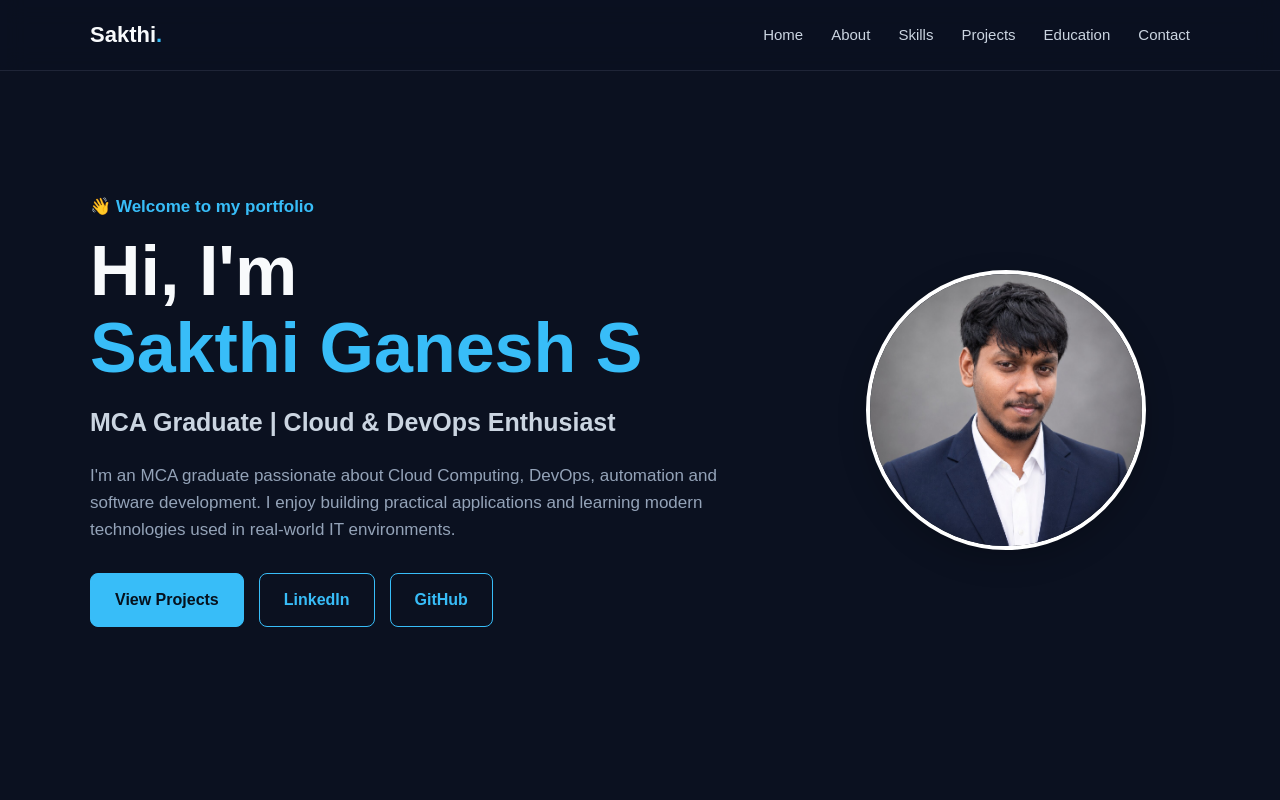
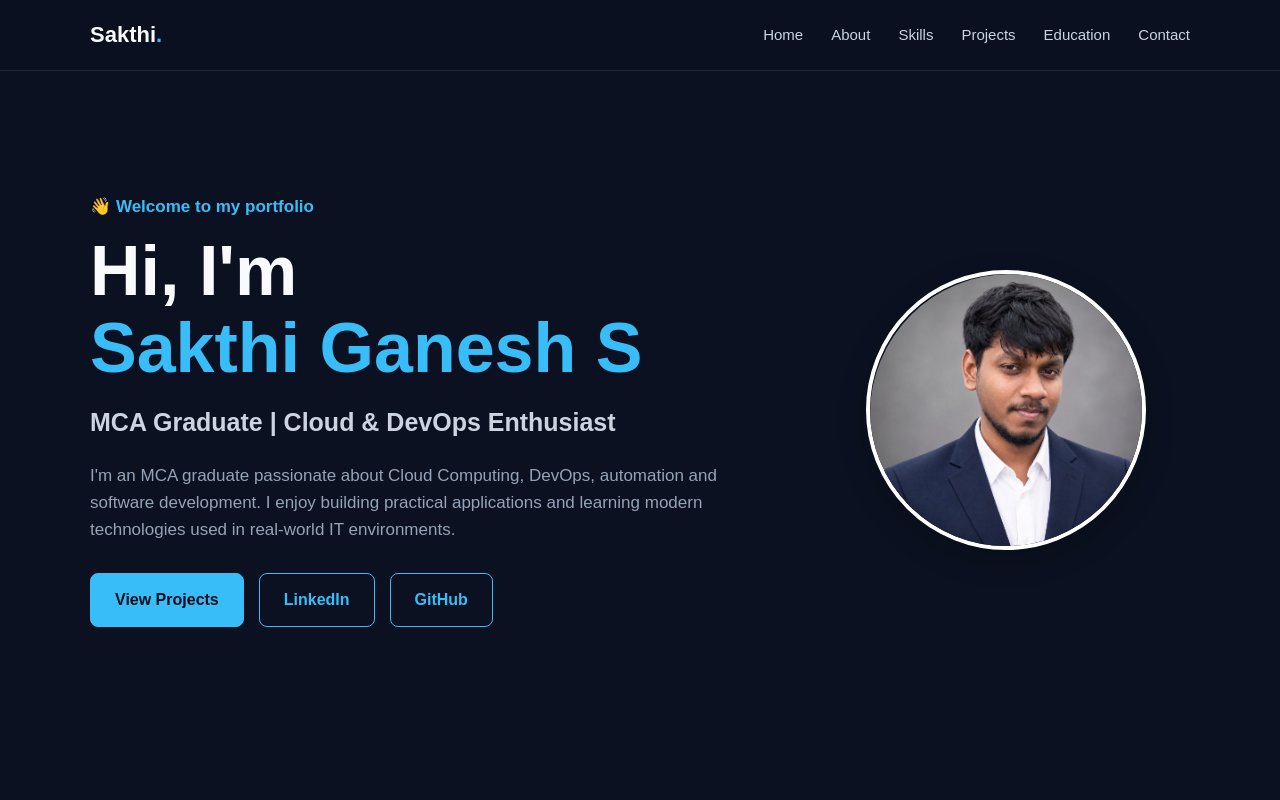
Before and after one commit to SAKTHI582/My-Portfolio, a website: page public/index.html in a window 1280 px wide. Shown: the top 800 px of the page. Drawn offline with Linux system fonts and the light colour scheme.

Commit message:
CSS Modified

```diff
--- a/public/style.css
+++ b/public/style.css
@@ -200,11 +200,11 @@ section {
 }
 
 .hero-card img {
-    width: 100%;
-    height: 100%;
-    object-fit: cover;
-    object-position: center;
-    display: block;
+    width: 280px !important;
+    height: 280px !important;
+    max-width: 280px !important;
+    border-radius: 50% !important;
+    object-fit: cover !important;
 }
 /* ABOUT */
 
```
